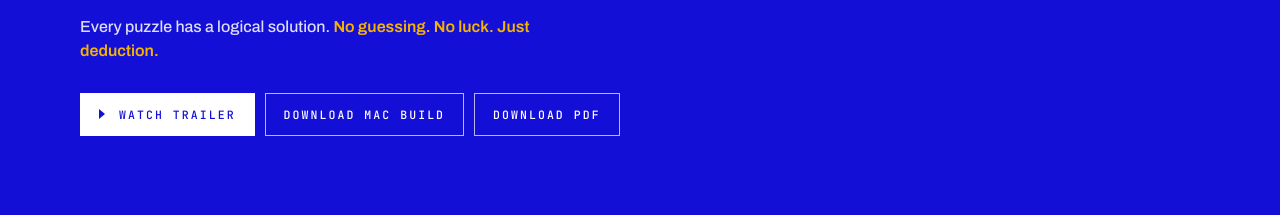
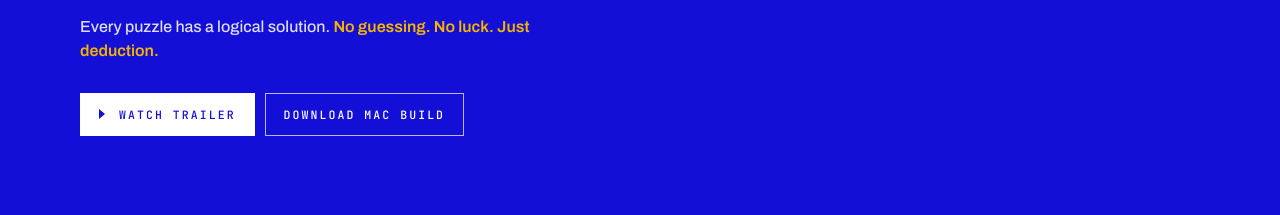
Before and after one commit to PegaXing/yumloop-site, a plain HTML site: page sightline-pitch.html in a window 1280 px wide. Shown: the part 736-951 px from the top of the page. Drawn offline with Linux system fonts and the light colour scheme.

Commit message:
Pitch: remove the PDF actions

```diff
--- a/sightline-pitch.html
+++ b/sightline-pitch.html
@@ -231,7 +231,6 @@
       <div class="actions rv" data-hit>
         <a class="solid" href="#trailer" data-link="trailer"><span class="ic"></span>Watch trailer</a>
         <a href="#" data-link="build">Download Mac build</a>
-        <a href="#" data-link="pdf">Download PDF</a>
       </div>
     </div>
     <div class="rv" data-hit>
@@ -478,7 +477,6 @@
     <div class="actions rv" data-hit>
       <a class="solid" href="#" data-link="build">Download Mac build</a>
       <a href="#trailer" data-link="trailer"><span class="ic"></span>Watch trailer</a>
-      <a href="#" data-link="pdf">Download PDF</a>
       <a href="mailto:yoni@yumloop.net?subject=Sightline" data-link="contact">Contact</a>
     </div>
     <div class="contact rv" data-hit>
```
